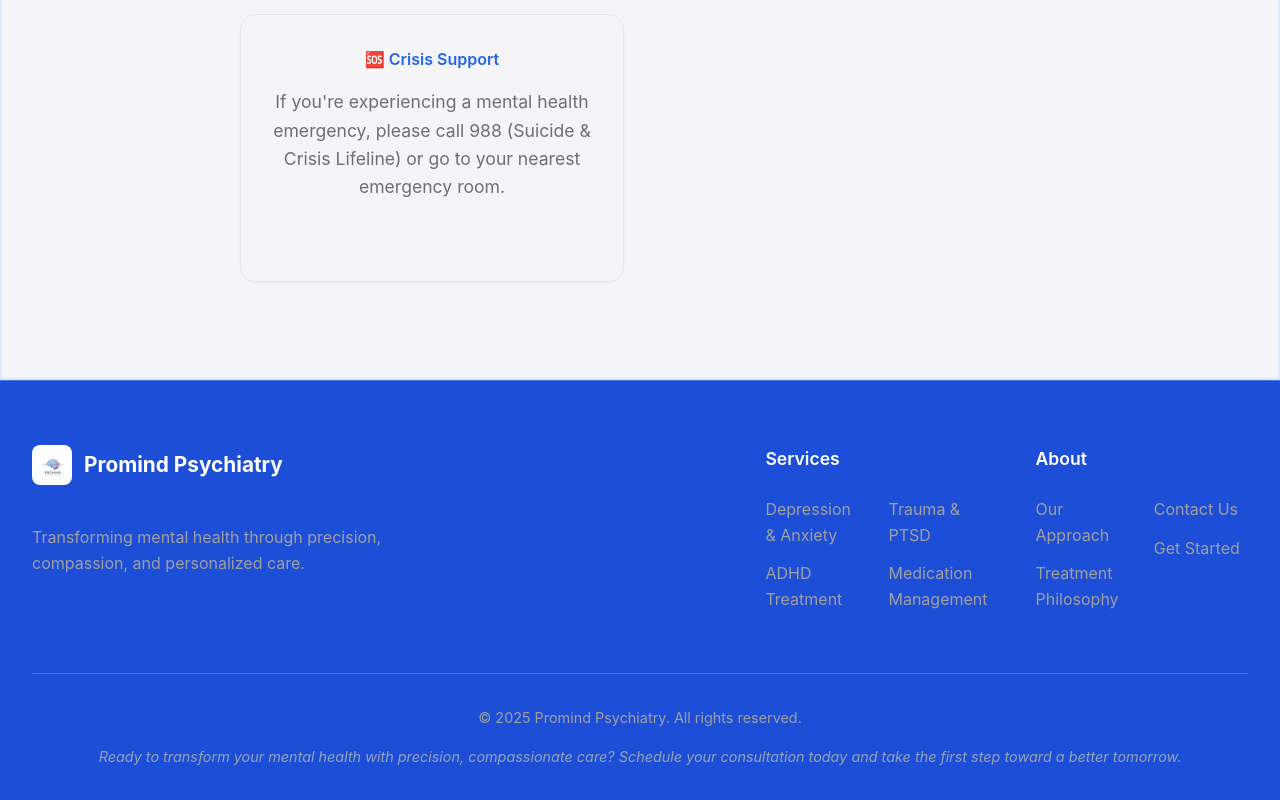
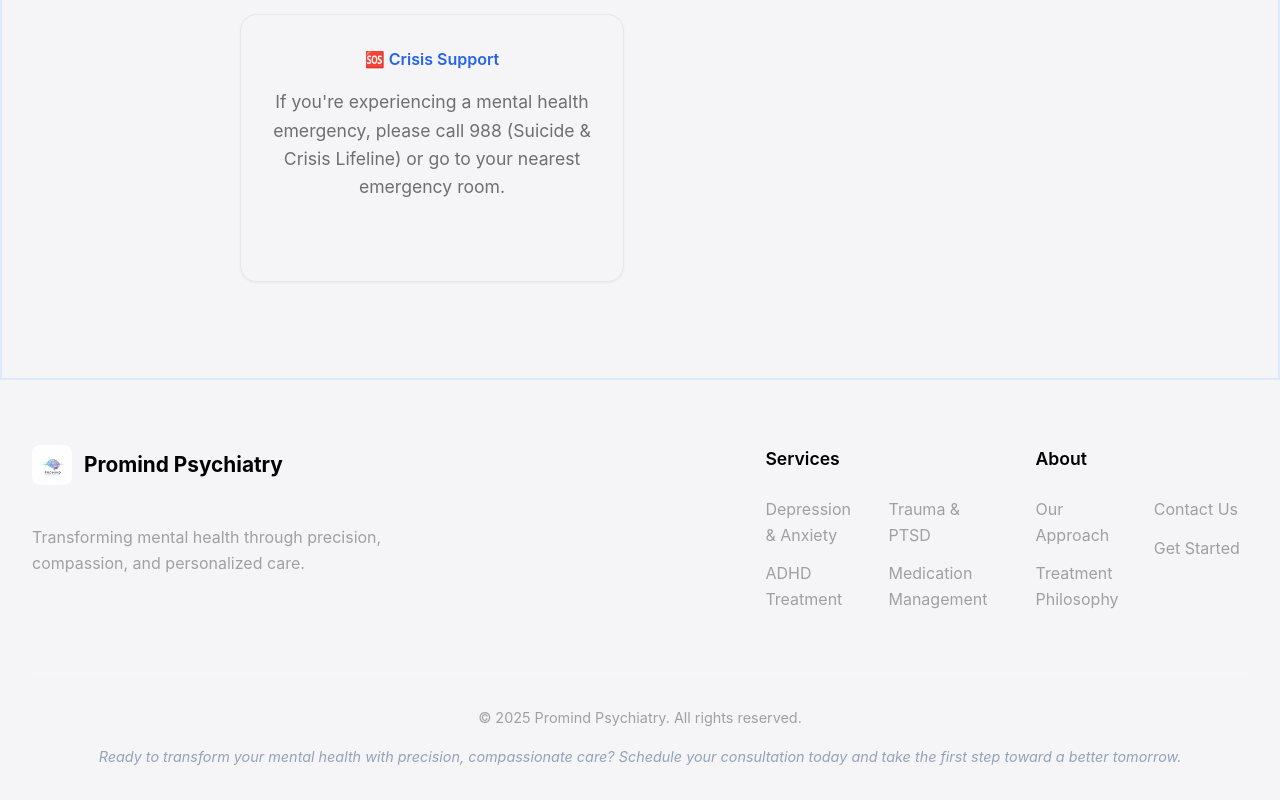
Before and after one commit to morganHillTelenos/telenos-health-web, a React (Create React App) app: page / in a window 1280 px wide. Shown: the part 6130-6930 px from the top of the page. Built offline with nearby package versions, Linux system fonts and the light colour scheme; no server answers; what aws-amplify would draw is missing.

Commit message:
changed footer to white

```diff
--- a/src/pages/LandingTest.css
+++ b/src/pages/LandingTest.css
@@ -648,7 +648,7 @@ body {
 
 /* Footer */
 .modern-footer {
-    background: var(--primary-blue-hover) !important;
+    background: var(--primary-white) !important;
     color: var(--gray-100);
     padding: var(--space-3xl) var(--space-lg) var(--space-lg);
 }
@@ -658,6 +658,14 @@ body {
     grid-template-columns: 1fr 1fr 1fr 1fr;
     gap: var(--space-lg);
     margin-bottom: var(--space-lg);
+}
+
+.footer-content span{
+    color: black;
+}
+
+.footer-section h4 {
+    color: black !important;
 }
 
 .footer-brand {
```
